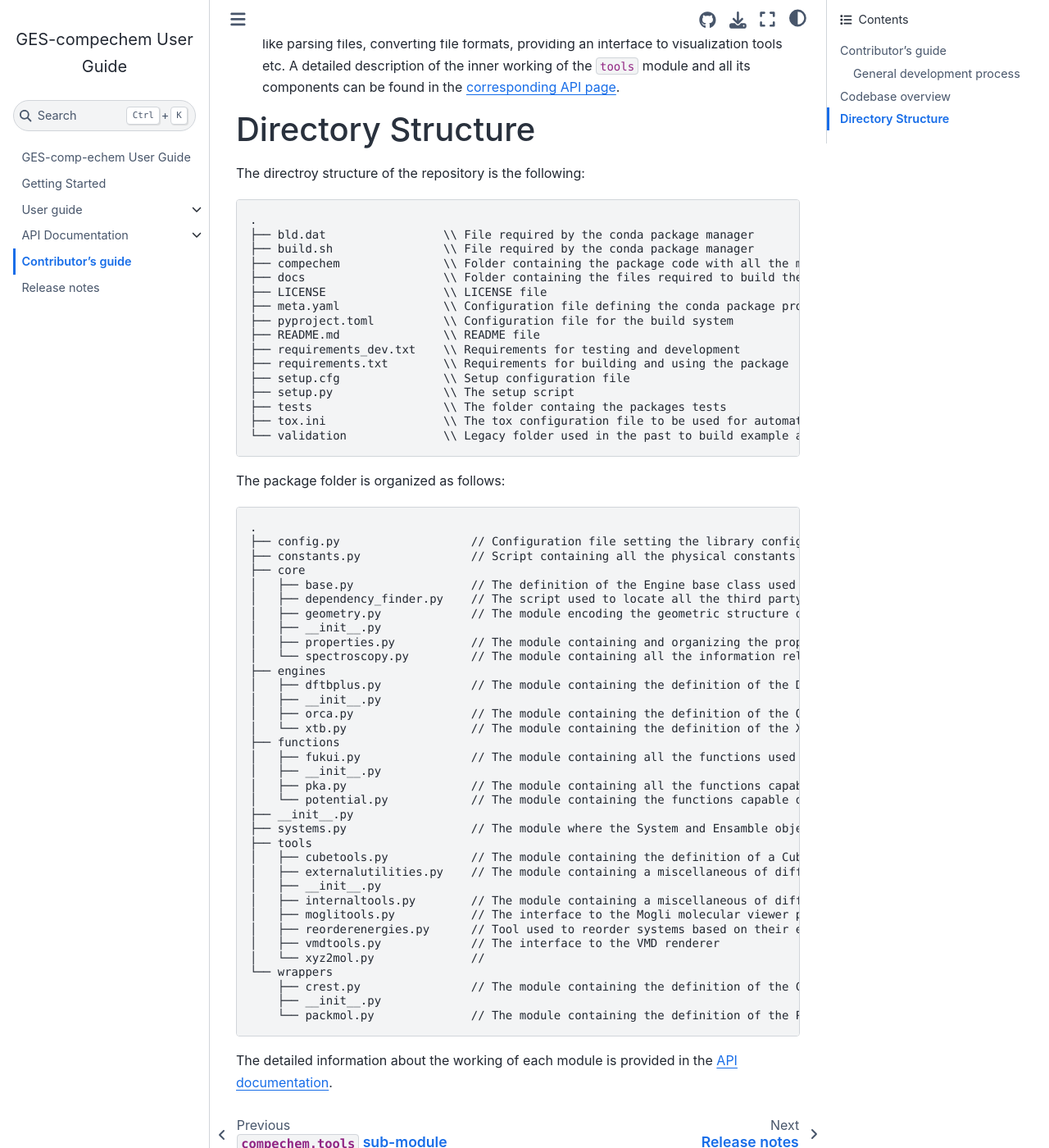
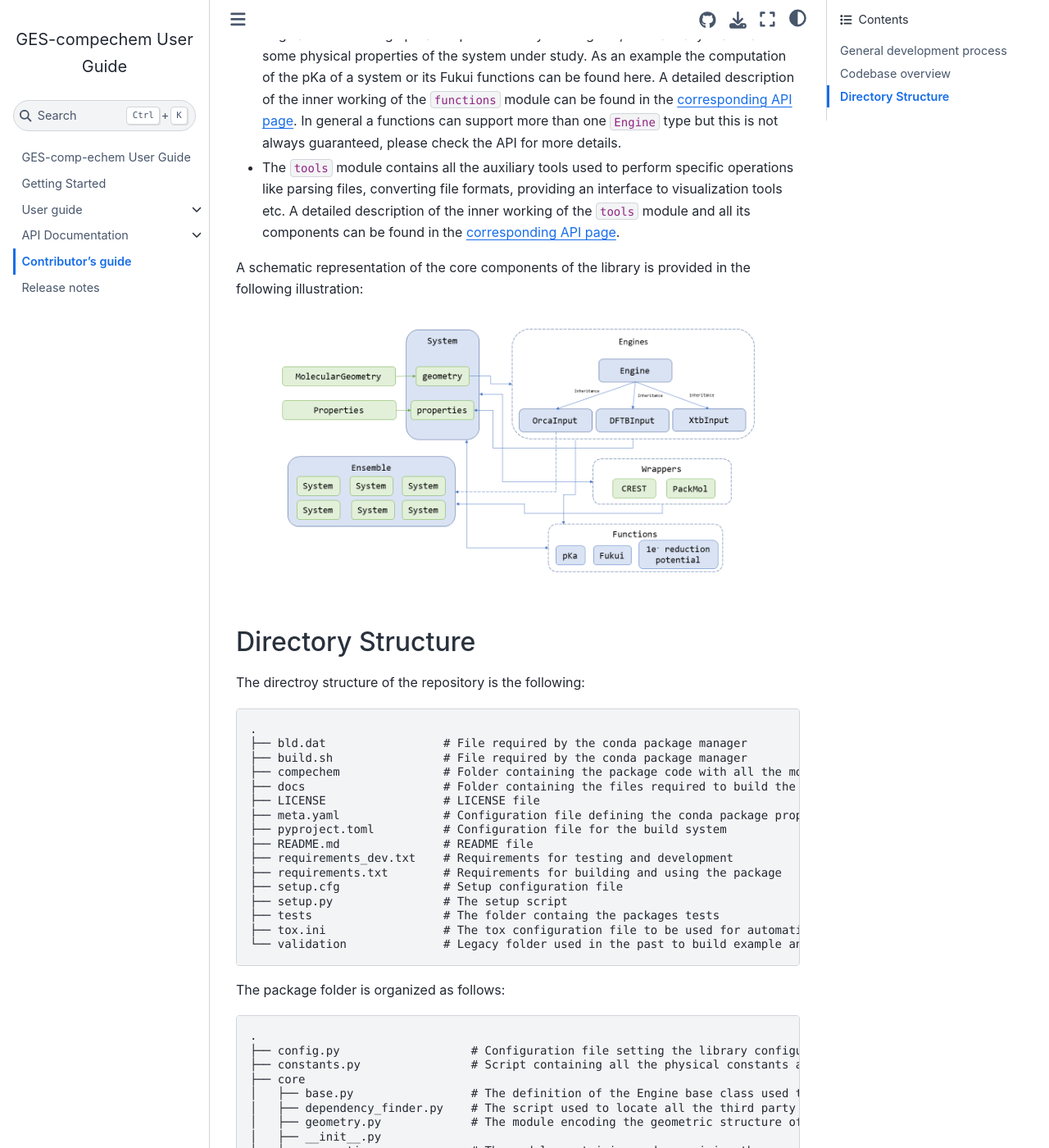
Before and after one commit to GES-compchem/GES-comp-echem, a Jupyter Book: the page built from docs/contributor-guide.md, in a window 1280 px wide and 1400 px high, scrolled down 2484 px. Shown: the whole window at 82% size. Built offline with Jupyter Book 1.0.4 settings and Sphinx 7.4.7 and the Sphinx Book theme 1.1.4, drawn with Linux system fonts in a browser that asks for light colours; some of the changed text lies outside the part shown.

Commit message:
Update to the developer's guide with a graphical representation of the library

````diff
--- a/docs/contributor-guide.md
+++ b/docs/contributor-guide.md
@@ -54,11 +54,11 @@
 
     * Ask for review from the development team.
 
-# Codebase overview
+## Codebase overview
 
 The purpose of the library is to give to the user a simple, self-contained, interface to computational chemistry software, tools and internal routines useful in carrying out computational chemistry calculations.
 
-The library is built around the `System` object. This object, defined in `compechem.systems`, represents a molecule that is defined by a structure and a set of properties.
+The library is built around the `System` object. This object, defined in `compechem.systems`, represents a molecule that is defined by a geometric structure (defined by composition using the class `compechem.core.geometry.MolecularGeometry`) and a set of properties (defined by composition using the class `compechem.core.properties.Properties`). The library also defines in `compechem.systems` the `Ensamble` object encoding a list of `Systems` with a series of ststistical thermodynamic properties. A detailed description of each object can be obtained from the [`systems` module API](API-systems)
 
 The library articulate all its functions across different modules each of which carrying different functionality:
 
@@ -68,71 +68,80 @@ The library articulate all its functions across different modules each of which
 
 * The `wrapper` module contains all the interface to all the computational chemistry softares that does not match the `engine` module definition. As an example, wrappers to softwares like `crest` and `packmol` that operates or generate `System` object without computing properties can be found here. A detailed description of the inner working of the `wrapper` module can be found in the [corresponding API page](API-wrappers).
 
-* The `functions` module contains all the functions encoding workflows, typically originated combining operation performed by the engines, to "manually" calculate some physical properties of the system under study. As an example the computation of the pKa of a system or its Fukui functions can be found here. A detailed description of the inner working of the `functions` module can be found in the [corresponding API page](API-functions).
+* The `functions` module contains all the functions encoding workflows, typically originated combining operation performed by the engines, to "manually" calculate some physical properties of the system under study. As an example the computation of the pKa of a system or its Fukui functions can be found here. A detailed description of the inner working of the `functions` module can be found in the [corresponding API page](API-functions). In general a functions can support more than one `Engine` type but this is not always guaranteed, please check the API for more details.
 
 * The `tools` module contains all the auxiliary tools used to perform specific operations like parsing files, converting file formats, providing an interface to visualization tools etc. A detailed description of the inner working of the `tools` module and all its components can be found in the [corresponding API page](API-tools).
 
-# Directory Structure
+A schematic representation of the core components of the library is provided in the following illustration:
+
+```{image} ./images/developer_guide_scheme.png
+:alt: developer_guide_scheme
+:class: bg-primary mb-1
+:width: 600px
+:align: center
+```
+
+## Directory Structure
 
 The directroy structure of the repository is the following:
 
 ```
 .
-├── bld.dat                 \\ File required by the conda package manager
-├── build.sh                \\ File required by the conda package manager
-├── compechem               \\ Folder containing the package code with all the modules
-├── docs                    \\ Folder containing the files required to build the jupyter-books documentation
-├── LICENSE                 \\ LICENSE file
-├── meta.yaml               \\ Configuration file defining the conda package properties and dependencies
-├── pyproject.toml          \\ Configuration file for the build system
-├── README.md               \\ README file
-├── requirements_dev.txt    \\ Requirements for testing and development
-├── requirements.txt        \\ Requirements for building and using the package
-├── setup.cfg               \\ Setup configuration file
-├── setup.py                \\ The setup script
-├── tests                   \\ The folder containg the packages tests
-├── tox.ini                 \\ The tox configuration file to be used for automatic testing
-└── validation              \\ Legacy folder used in the past to build example and test references
+├── bld.dat                 # File required by the conda package manager
+├── build.sh                # File required by the conda package manager
+├── compechem               # Folder containing the package code with all the modules
+├── docs                    # Folder containing the files required to build the jupyter-books documentation
+├── LICENSE                 # LICENSE file
+├── meta.yaml               # Configuration file defining the conda package properties and dependencies
+├── pyproject.toml          # Configuration file for the build system
+├── README.md               # README file
+├── requirements_dev.txt    # Requirements for testing and development
+├── requirements.txt        # Requirements for building and using the package
+├── setup.cfg               # Setup configuration file
+├── setup.py                # The setup script
+├── tests                   # The folder containg the packages tests
+├── tox.ini                 # The tox configuration file to be used for automatic testing
+└── validation              # Legacy folder used in the past to build example and test references
 ```
 
 The package folder is organized as follows:
 
 ```
 .
-├── config.py                   // Configuration file setting the library configuration (MPI flags, opeation mode, ecc..)
-├── constants.py                // Script containing all the physical constants and element data
+├── config.py                   # Configuration file setting the library configuration (MPI flags, opeation mode, ecc..)
+├── constants.py                # Script containing all the physical constants and element data
 ├── core
-│   ├── base.py                 // The definition of the Engine base class used to derive the engine modules
-│   ├── dependency_finder.py    // The script used to locate all the third party softwares required
-│   ├── geometry.py             // The module encoding the geometric structure of a given molecule
+│   ├── base.py                 # The definition of the Engine base class used to derive the engine modules
+│   ├── dependency_finder.py    # The script used to locate all the third party softwares required
+│   ├── geometry.py             # The module encoding the geometric structure of a given molecule
 │   ├── __init__.py
-│   ├── properties.py           // The module containing and organizing the properties associated to a given System
-│   └── spectroscopy.py         // The module containing all the information related to the spectroscopic response of a system
+│   ├── properties.py           # The module containing and organizing the properties associated to a given System
+│   └── spectroscopy.py         # The module containing all the information related to the spectroscopic response of a system
 ├── engines
-│   ├── dftbplus.py             // The module containing the definition of the DFTBInput engine
+│   ├── dftbplus.py             # The module containing the definition of the DFTBInput engine
 │   ├── __init__.py
-│   ├── orca.py                 // The module containing the definition of the OrcaInput engine
-│   └── xtb.py                  // The module containing the definition of the XtbInput engine
+│   ├── orca.py                 # The module containing the definition of the OrcaInput engine
+│   └── xtb.py                  # The module containing the definition of the XtbInput engine
 ├── functions
-│   ├── fukui.py                // The module containing all the functions used to compute Fukui functions
+│   ├── fukui.py                # The module containing all the functions used to compute Fukui functions
 │   ├── __init__.py
-│   ├── pka.py                  // The module containing all the functions capable of computing the pKa of a given molecule
-│   └── potential.py            // The module containing the functions capable of computing the reduction potential of a given system
+│   ├── pka.py                  # The module containing all the functions capable of computing the pKa of a given molecule
+│   └── potential.py            # The module containing the functions capable of computing the reduction potential of a given system
 ├── __init__.py
-├── systems.py                  // The module where the System and Ensamble objects are defined
+├── systems.py                  # The module where the System and Ensamble objects are defined
 ├── tools
-│   ├── cubetools.py            // The module containing the definition of a Cube object
-│   ├── externalutilities.py    // The module containing a miscellaneous of different tools to manipulate files
+│   ├── cubetools.py            # The module containing the definition of a Cube object
+│   ├── externalutilities.py    # The module containing a miscellaneous of different tools to manipulate files
 │   ├── __init__.py
-│   ├── internaltools.py        // The module containing a miscellaneous of different internal tools
-│   ├── moglitools.py           // The interface to the Mogli molecular viewer package
-│   ├── reorderenergies.py      // Tool used to reorder systems based on their energy
-│   ├── vmdtools.py             // The interface to the VMD renderer
-│   └── xyz2mol.py              //
+│   ├── internaltools.py        # The module containing a miscellaneous of different internal tools
+│   ├── moglitools.py           # The interface to the Mogli molecular viewer package
+│   ├── reorderenergies.py      # Tool used to reorder systems based on their energy
+│   ├── vmdtools.py             # The interface to the VMD renderer
+│   └── xyz2mol.py
 └── wrappers
-    ├── crest.py                // The module containing the definition of the CREST wrapper
+    ├── crest.py                # The module containing the definition of the CREST wrapper
     ├── __init__.py
-    └── packmol.py              // The module containing the definition of the PACKMOL wrapper
+    └── packmol.py              # The module containing the definition of the PACKMOL wrapper
 ```
 
 The detailed information about the working of each module is provided in the [API documentation](API-main).
````
Also changed, not shown: docs/images/developer_guide_scheme.png (added).
